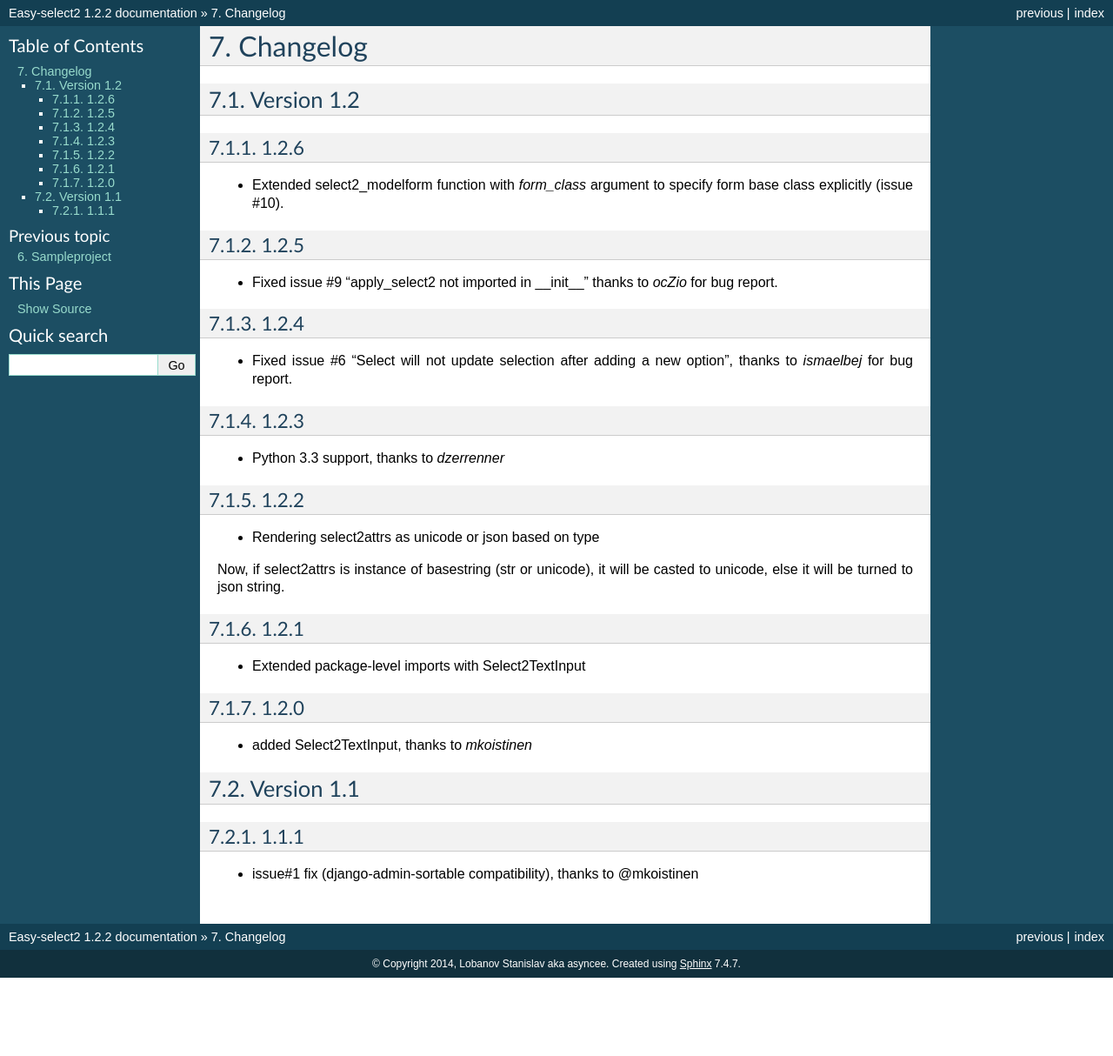
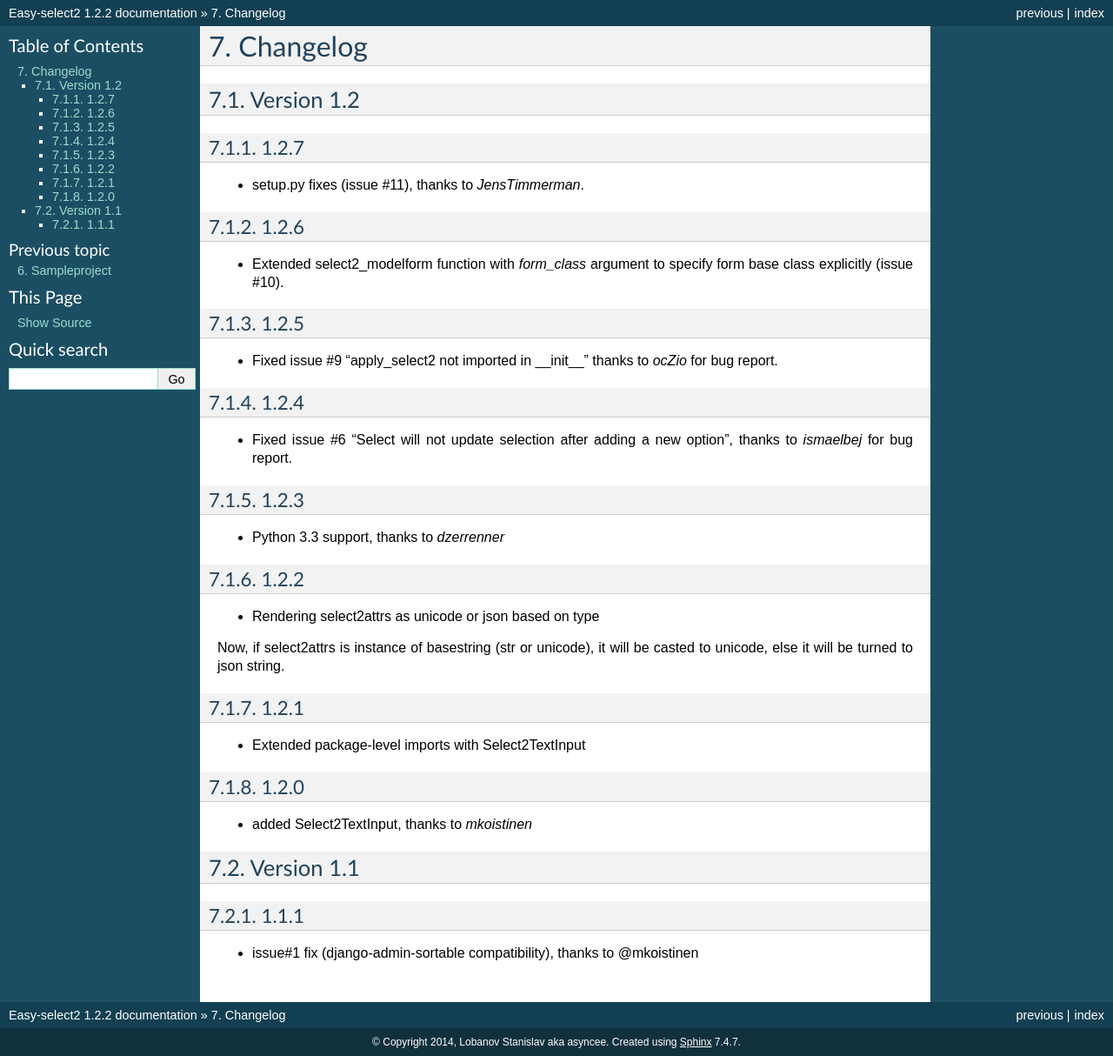
Before and after one commit to asyncee/django-easy-select2, a Sphinx documentation site: the page built from docs/source/changelog.rst, in a window 1280 px wide. Shown: the whole page at 87% size. Built offline with Sphinx 7.4.7, drawn with Linux system fonts in a browser that asks for light colours; before the commit the page ends 1124 px from its top, so only the background shows below that.

Commit message:
Updated changelog

```diff
--- a/docs/source/changelog.rst
+++ b/docs/source/changelog.rst
@@ -3,6 +3,10 @@ Changelog
 
 Version 1.2
 -----------
+
+1.2.7
+~~~~~
+- setup.py fixes (issue #11), thanks to *JensTimmerman*.
 
 1.2.6
 ~~~~~
```
